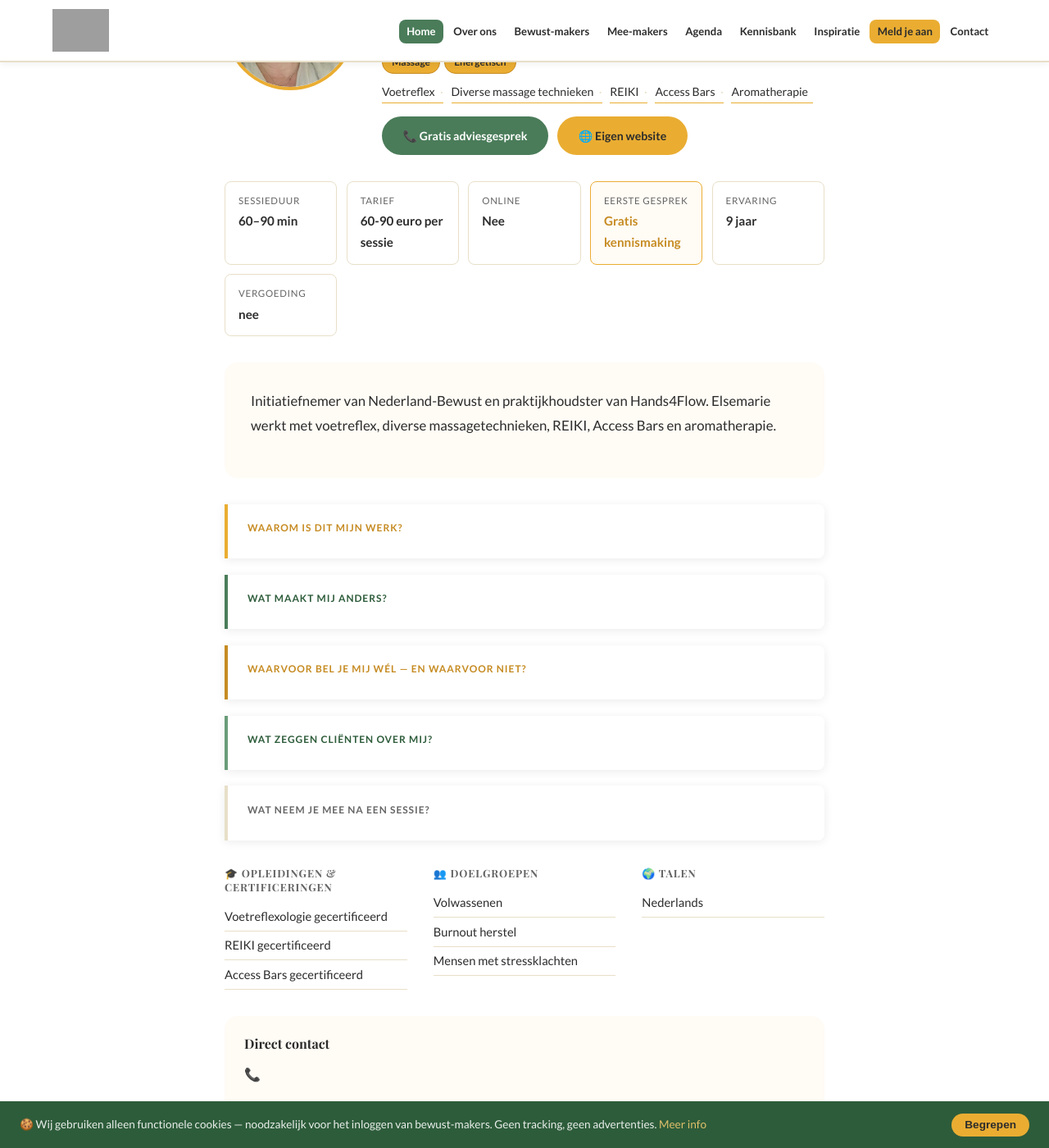
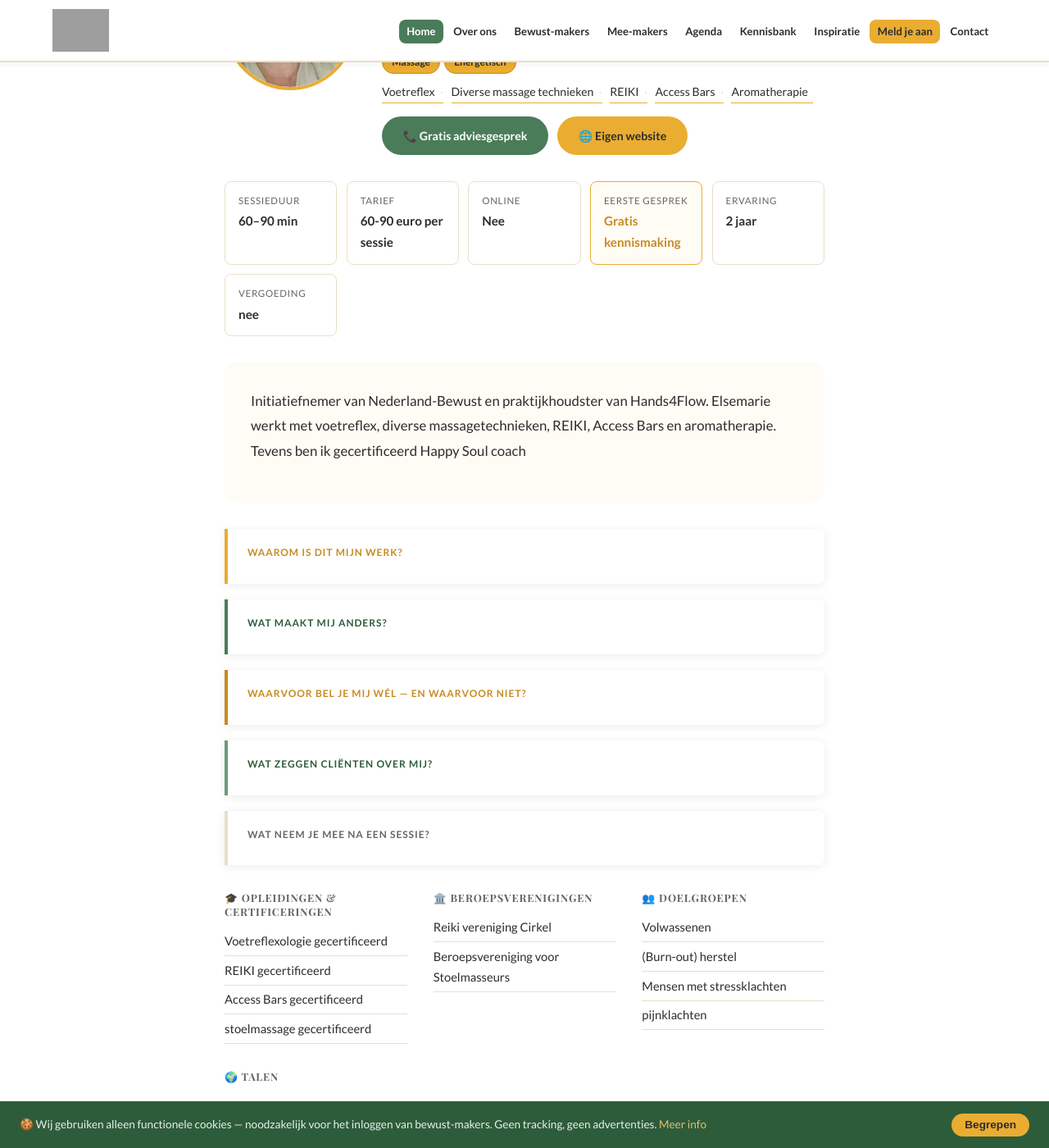
Before and after one commit to hands4flownl/nederland-bewust, a Jekyll site: the page built from _bewust-makers/welkom-bij-hands4flow.md, in a window 1280 px wide and 1400 px high, scrolled down 368 px. Shown: the whole window at 82% size. Built offline with Jekyll 4.4.1, drawn with Linux system fonts in a browser that asks for light colours; a script that is not in the unit is left out; some of the changed text lies outside the part shown; grey boxes are pictures that could not be loaded.

Commit message:
Update Bewust-Maker “welkom-bij-hands4flow”

```diff
--- a/_bewust-makers/welkom-bij-hands4flow.md
+++ b/_bewust-makers/welkom-bij-hands4flow.md
@@ -1,6 +1,6 @@
 ---
 naam: Elsemarie van der Ploeg
-praktijk: Hands4Flow
+praktijk: Hands4flow
 foto: /assets/images/makers/elsemarie.jpg
 provincie: Drenthe
 stad: Emmen
@@ -21,21 +21,25 @@ sessieduur: 60–90 min
 tarief: 60-90 euro per sessie
 eerste_gesprek: Gratis kennismaking
 vergoeding: nee
-ervaringsjaren: 9
+ervaringsjaren: 2
 talen:
   - Nederlands
 doelgroepen:
   - Volwassenen
-  - Burnout herstel
+  - (Burn-out) herstel
   - Mensen met stressklachten
+  - pijnklachten
 opleidingen:
   - Voetreflexologie gecertificeerd
   - REIKI gecertificeerd
   - Access Bars gecertificeerd
-verenigingen: []
+  - stoelmassage gecertificeerd
+verenigingen:
+  - Reiki vereniging Cirkel
+  - Beroepsvereniging voor Stoelmasseurs
 bio: Initiatiefnemer van Nederland-Bewust en praktijkhoudster van Hands4Flow.
   Elsemarie werkt met voetreflex, diverse massagetechnieken, REIKI, Access Bars
-  en aromatherapie.
+  en aromatherapie. Tevens ben ik gecertificeerd Happy Soul coach
 wat_zeggen_clienten: ""
 layout: bewust-maker
 permalink: /bewust-makers/welkom-bij-hands4flow/
```
